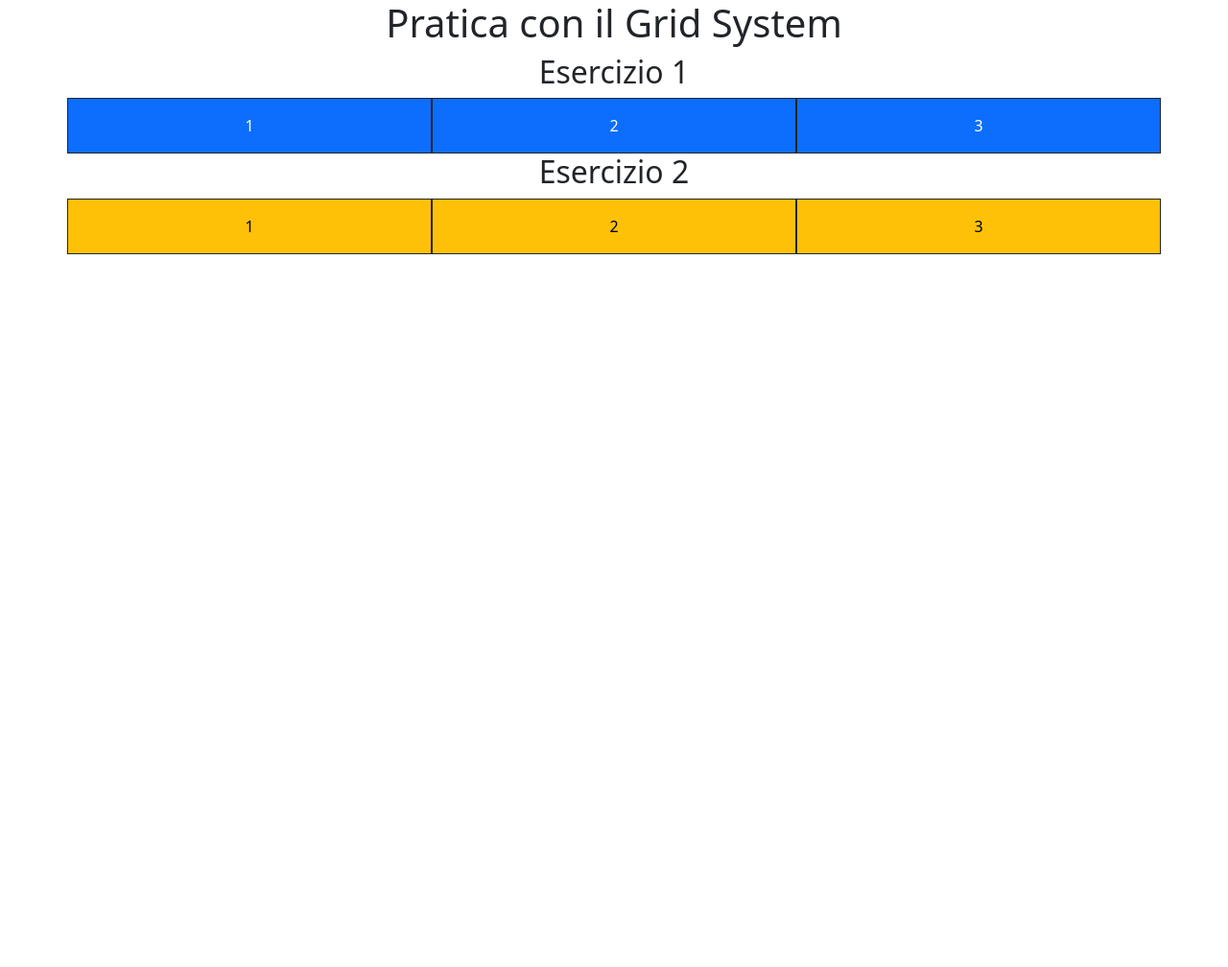
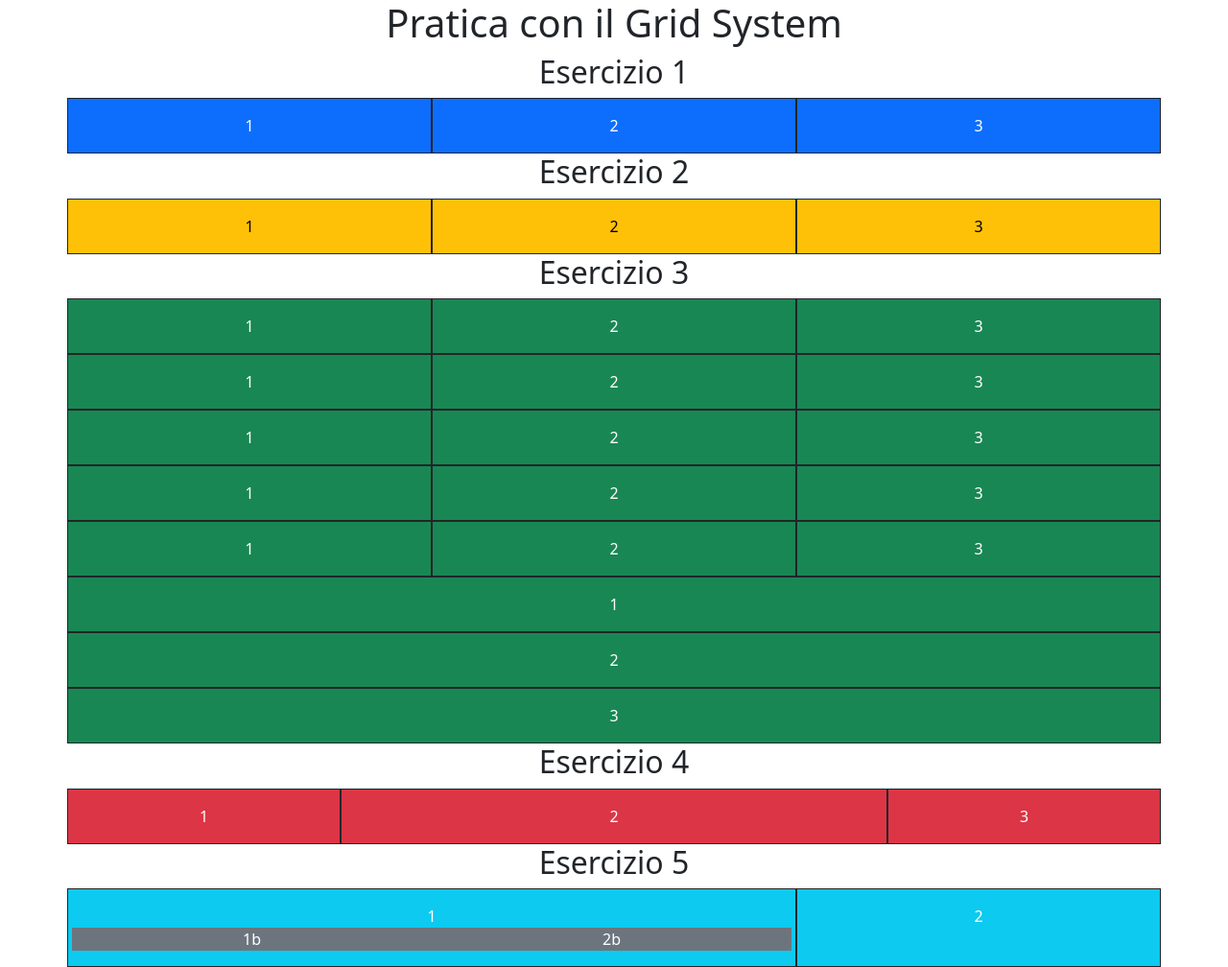
Before and after one commit to Vidied/FE-U2-W2-D1, a plain HTML site: page index.html in a window 1280 px wide. Shown: the whole page at 96% size. Before the commit the page ends 800 px from the top, so only its background shows below. Drawn offline with nearby package versions, Linux system fonts and the light colour scheme.

Commit message:
esercizio 3-4-5

```diff
--- a/index.html
+++ b/index.html
@@ -16,18 +16,72 @@
 <main>
     <section class="container" >
     <h2 class="text-center">Esercizio 1</h2>
-    <article class="row">
-        <div class="col-md-4 text-white bg-primary p-3 border border-dark text-center ">1</div>
-        <div class="col-md-4 text-white bg-primary p-3 border border-dark text-center ">2</div>
-        <div class="col-md-4 text-white bg-primary p-3 border border-dark text-center ">3</div>
+    <article class="row bg-primary">
+        <div class="col-md-4 text-white  p-3 border border-dark text-center ">1</div>
+        <div class="col-md-4 text-white  p-3 border border-dark text-center ">2</div>
+        <div class="col-md-4 text-white  p-3 border border-dark text-center ">3</div>
     </article>
 </section>
 <section class="container">
     <h2 class="text-center">Esercizio 2</h2>
-    <article class="row">
-        <div class="col-lg-4 text-black bg-warning p-3 border border-dark text-center">1</div>
-        <div class="col-lg-4 text-black bg-warning p-3 border border-dark text-center ">2</div>
-        <div class="col-lg-4 text-black bg-warning p-3 border border-dark text-center ">3</div>
+    <article class="row bg-warning
+">
+        <div class="col-lg-4 text-black  p-3 border border-dark text-center">1</div>
+        <div class="col-lg-4 text-black  p-3 border border-dark text-center ">2</div>
+        <div class="col-lg-4 text-black  p-3 border border-dark text-center ">3</div>
+    </article>
+</section>
+<section class="container">
+    <h2 class="text-center">Esercizio 3</h2>
+    <article class="row bg-success text-white">
+        <div class="col-4 border border-dark p-3 text-center">1</div>
+        <div class="col-4 border border-dark p-3 text-center">2</div>
+        <div class="col-4 border border-dark p-3 text-center">3</div>
+    </article>
+    <article class="row bg-success text-white">
+        <div class="col-sm-4 border border-dark p-3 text-center">1</div>
+        <div class="col-sm-4 border border-dark p-3 text-center">2</div>
+        <div class="col-sm-4 border border-dark p-3 text-center">3</div>
+    </article>
+    <article class="row bg-success text-white">
+        <div class="col-md-4 border border-dark p-3 text-center">1</div>
+        <div class="col-md-4 border border-dark p-3 text-center">2</div>
+        <div class="col-md-4 border border-dark p-3 text-center">3</div>
+    </article>
+    <article class="row bg-success text-white">
+        <div class="col-lg-4 border border-dark p-3 text-center">1</div>
+        <div class="col-lg-4 border border-dark p-3 text-center">2</div>
+        <div class="col-lg-4 border border-dark p-3 text-center">3</div>
+    </article>
+    <article class="row bg-success text-white">
+        <div class="col-xl-4 border border-dark p-3 text-center">1</div>
+        <div class="col-xl-4 border border-dark p-3 text-center">2</div>
+        <div class="col-xl-4 border border-dark p-3 text-center">3</div>
+    </article>
+    <article class="row bg-success text-white">
+        <div class="col-xxl-4 border border-dark p-3 text-center">1</div>
+        <div class="col-xxl-4 border border-dark p-3 text-center">2</div>
+        <div class="col-xxl-4 border border-dark p-3 text-center">3</div>
+    </article>
+</section>
+<section class="container">
+    <h2 class="text-center">Esercizio 4</h2>
+    <article class="row bg-danger text-white">
+        <div class="col-lg-3 p-3 border border-dark text-center">1</div>
+        <div class="col-lg-6 p-3 border border-dark text-center">2</div>
+        <div class="col-lg-3 p-3 border border-dark text-center">3</div>
+    </article>
+</section>
+<section class="container">
+    <h2 class="text-center">Esercizio 5</h2>
+    <article class="row text-white text-center bg-info">
+        <div class="col-lg-8 border border-dark p-3">1
+            <div class="row">
+                <div class="col-6 bg-secondary">1b</div>
+                <div class="col-6 bg-secondary">2b</div>
+            </div>
+        </div>
+        <div class="col-lg-4 border border-dark p-3">2</div>
     </article>
 </section>
 </main>
```
